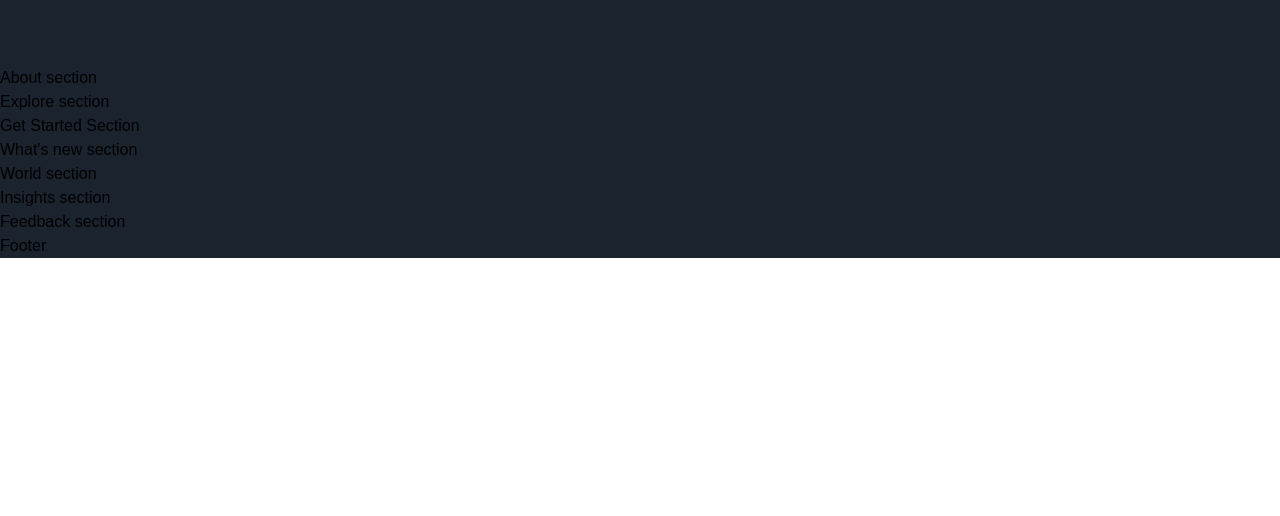
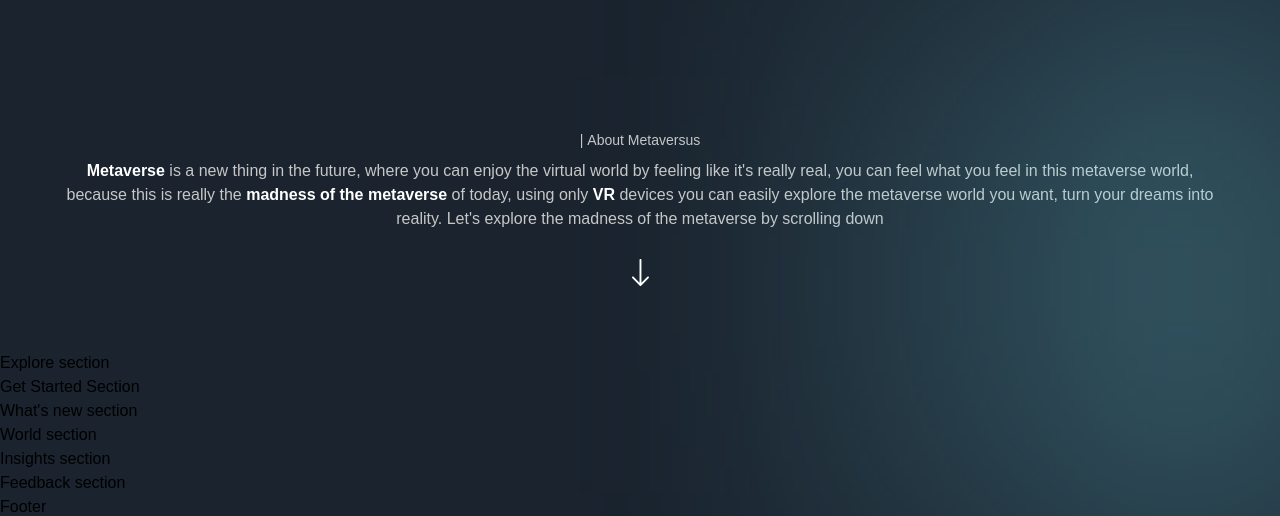
Before and after one commit to Alausa-AbdulAzeez/metaverse, a Next.js app: page / in a window 1280 px wide. Shown: the part 1102-1618 px from the top of the page. Before the commit the page ends 1360 px from the top, so only its background shows below. Built offline with nearby package versions, Linux system fonts and the light colour scheme; a web font is replaced by a local one.

Commit message:
completed about section

```diff
--- a/components/CustomTexts.jsx
+++ b/components/CustomTexts.jsx
@@ -1,5 +1,22 @@
 "use client";
+import { motion } from "framer-motion";
+import { textContainer, textVariant2 } from "@/utils/motion";
 
-export const TypingText = () => <p>Typing Text</p>;
+export const TypingText = ({ title, textStyles }) => {
+  return (
+    <motion.p
+      variants={textContainer}
+      className={`font-normal text-[14px] text-secondary-white  ${textStyles}`}
+    >
+      {Array.from(title).map((letter, index) => {
+        return (
+          <motion.span variants={textVariant2} key={index}>
+            {letter === " " ? "\u00A0" : letter}
+          </motion.span>
+        );
+      })}
+    </motion.p>
+  );
+};
 
 export const TitleText = () => <h2>Title Text</h2>;
--- a/sections/About.jsx
+++ b/sections/About.jsx
@@ -1,5 +1,45 @@
 "use client";
+import React from "react";
+import { motion } from "framer-motion";
+import { TitleText, TypingText } from "../components";
+import styles from "@/styles";
+import { fadeIn, staggerContainer } from "@/utils/motion";
 
-const About = () => <section>About section</section>;
+const About = () => (
+  <section className={`${styles.paddings} relative z-10`}>
+    <div className="z-0 gradient-02" />
+    <motion.div
+      variants={staggerContainer}
+      initial="hidden"
+      whileInView="show"
+      viewport={{ once: false, amount: 0.25 }}
+      className={`${styles.innerWidth} mx-auto ${styles.flexCenter} flex-col`}
+    >
+      <TypingText title="| About Metaversus" textStyles="text-center" />
+      <motion.p className="mt-[8px] font-normal sm:text-[32] text-[20] text-center text-secondary-white">
+        {" "}
+        <span className="font-extrabold text-white">Metaverse</span> is a new
+        thing in the future, where you can enjoy the virtual world by feeling
+        like it's really real, you can feel what you feel in this metaverse
+        world, because this is really the{" "}
+        <span className="font-extrabold text-white">
+          {" "}
+          madness of the metaverse
+        </span>{" "}
+        of today, using only{" "}
+        <span className="font-extrabold text-white">VR</span> devices you can
+        easily explore the metaverse world you want, turn your dreams into
+        reality. Let's explore the madness of the metaverse by scrolling down
+      </motion.p>
+      <motion.img
+        variants={fadeIn("up", "tween", 0.3, 1)}
+        src="./arrow-down.svg"
+        alt="arrow-down"
+        className="w-[18px] h-[28px] object-contain mt-[28px]"
+      />
+    </motion.div>
+  </section>
+  //   <section>Hello</section>
+);
 
 export default About;
```
